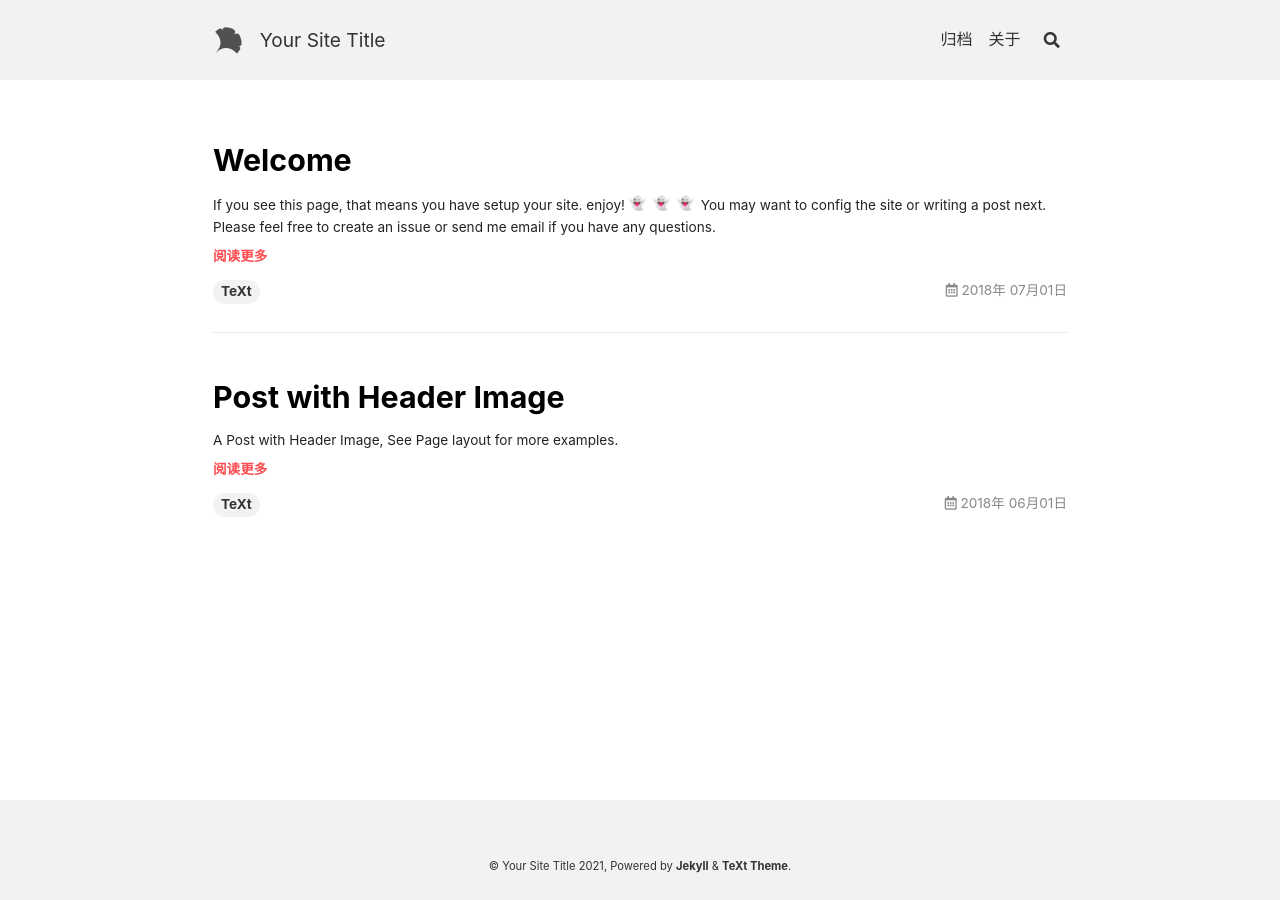
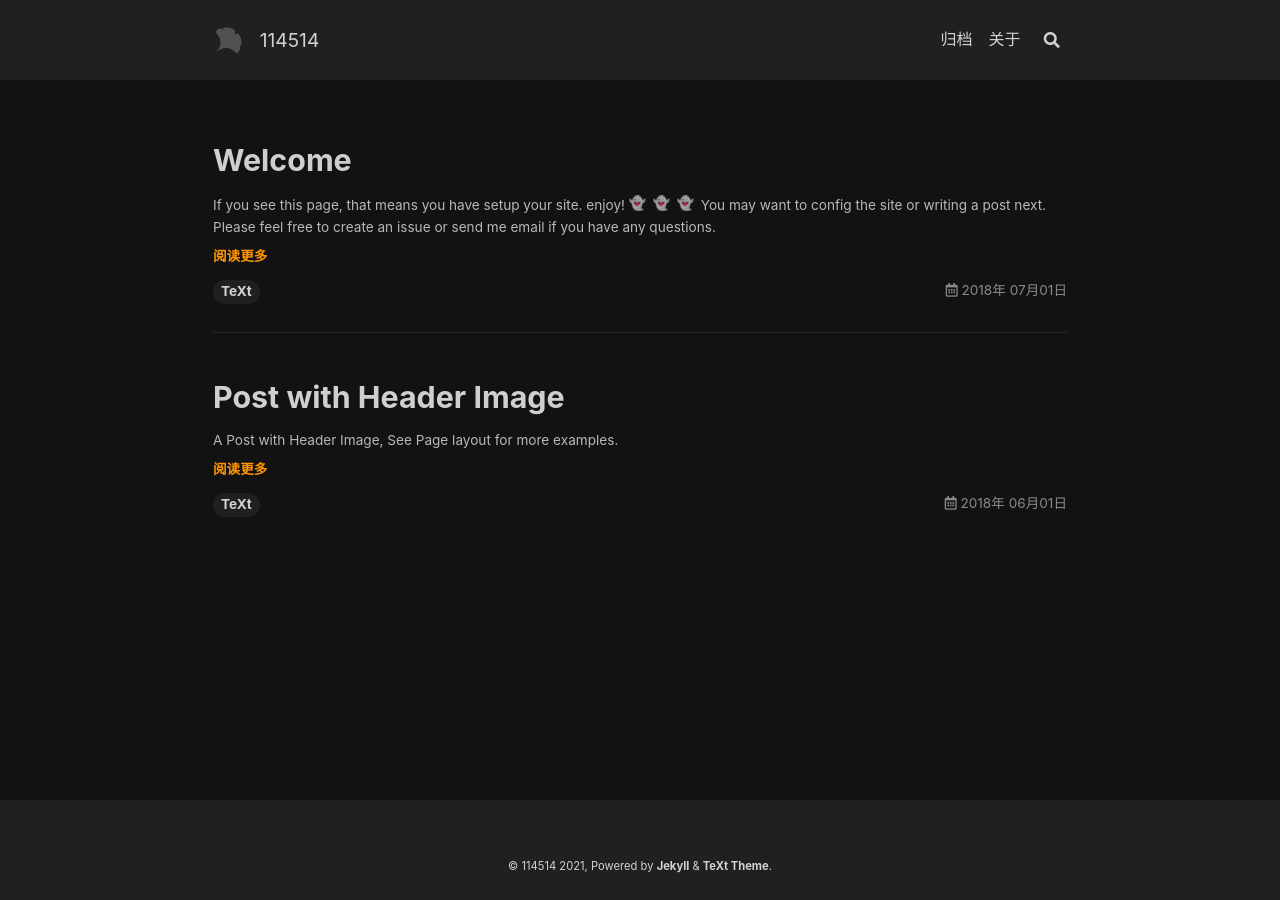
Before and after one commit to snepai114514/snepai114514.github.io, a Jekyll site: the page built from index.html, in a window 1280 px wide. Built offline with Jekyll 4.4.1, drawn with Linux system fonts in a browser that asks for light colours; nearby versions of some CDN libraries; emoji names are drawn with the system emoji font; the list of posts is cut into pages by our own code.

Commit message:
Update _config.yml

```diff
--- a/_config.yml
+++ b/_config.yml
@@ -16,11 +16,11 @@
 
 ## => Site Settings
 ##############################
-text_skin: default # "default" (default), "dark", "forest", "ocean", "chocolate", "orange"
+text_skin: dark # "default" (default), "dark", "forest", "ocean", "chocolate", "orange"
 highlight_theme: default # "default" (default), "tomorrow", "tomorrow-night", "tomorrow-night-eighties", "tomorrow-night-blue", "tomorrow-night-bright"
 url     : # the base hostname & protocol for your site e.g. https://www.someone.com
 baseurl : # does not include hostname
-title   : Your Site Title
+title   : 114514
 description: > # this means to ignore newlines until "Language & timezone"
   Your Site Description
 
@@ -55,7 +55,7 @@ author:
 
 ## => GitHub Repository (if the site is hosted by GitHub)
 ##############################
-repository: user_name/repo_name
+repository: snepai114514/snepai114514.github.io
 repository_tree: master
 
 
```
